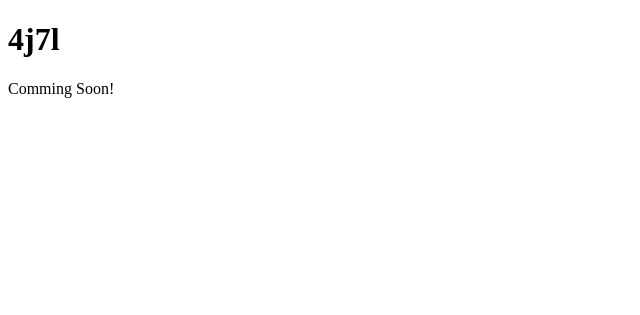
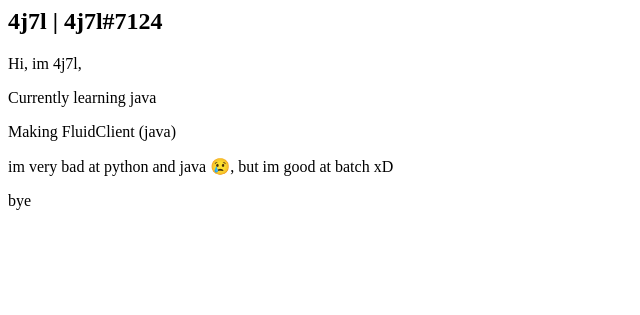
Before and after one commit to 4j7l/4j7l.github.io, a plain HTML site: page index.html in a window 1280 px wide. Shown: the whole page, without its empty margins (0-640 px from the left). Drawn offline with Linux system fonts and the light colour scheme.

Commit message:
Update index.html

```diff
--- a/index.html
+++ b/index.html
@@ -1,7 +1,18 @@
-<!DOCTYPE html>
-<html>
-<body>
-<h1>4j7l</h1>
-<p>Comming Soon!</p>
-</body>
-</html>
+<title></title>
+<h2>4j7l |&nbsp;4j7l#7124</h2>
+
+<p>Hi, im 4j7l,</p>
+
+<p>Currently learning java</p>
+
+<p>Making FluidClient (java)</p>
+
+<p>im very bad at python and java 😢, but im good at batch xD</p>
+
+<p>bye</p>
+
+<p>&nbsp;</p>
+
+<p>&nbsp;</p>
+
+<p>&nbsp;</p>
```
